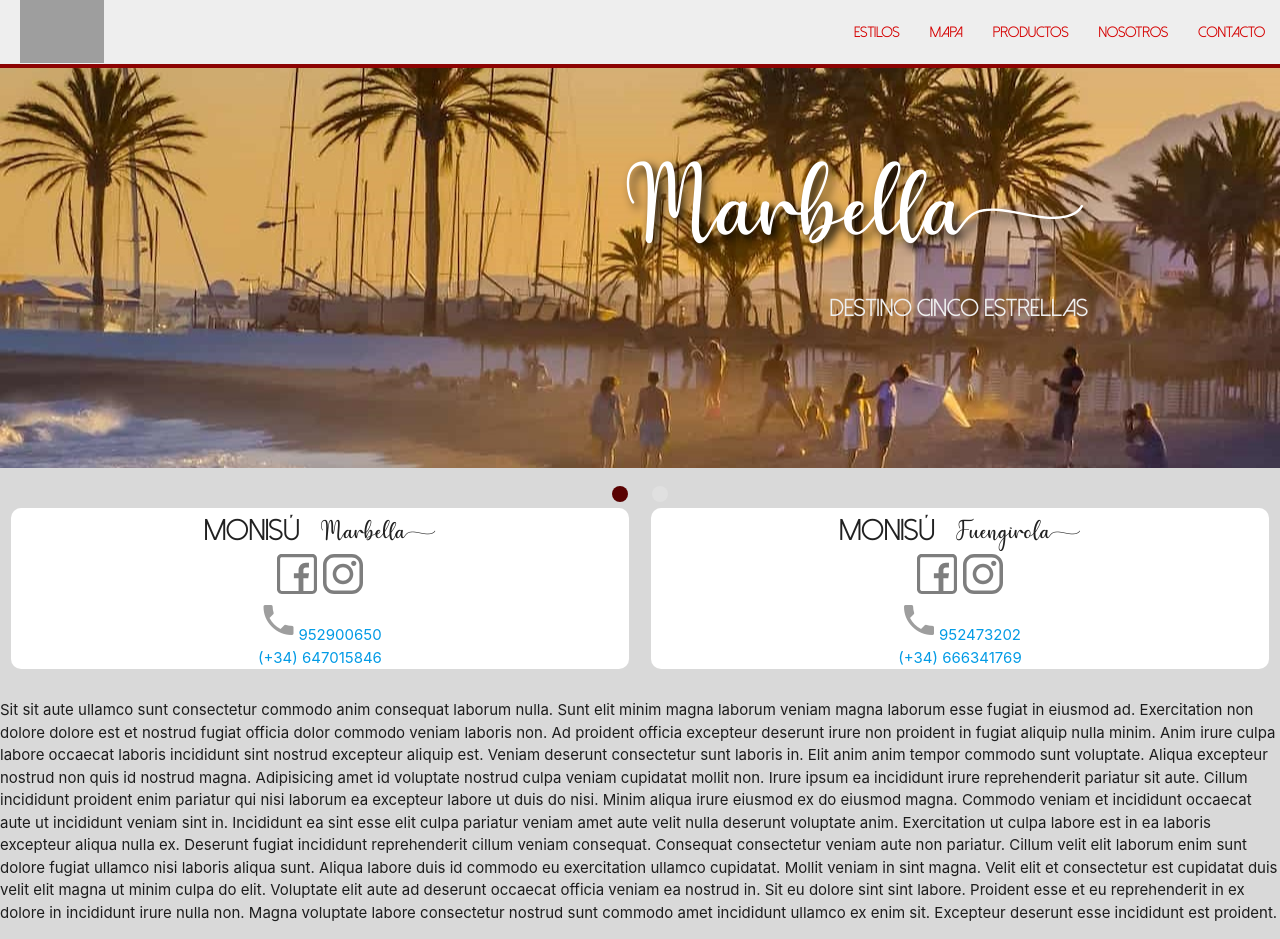
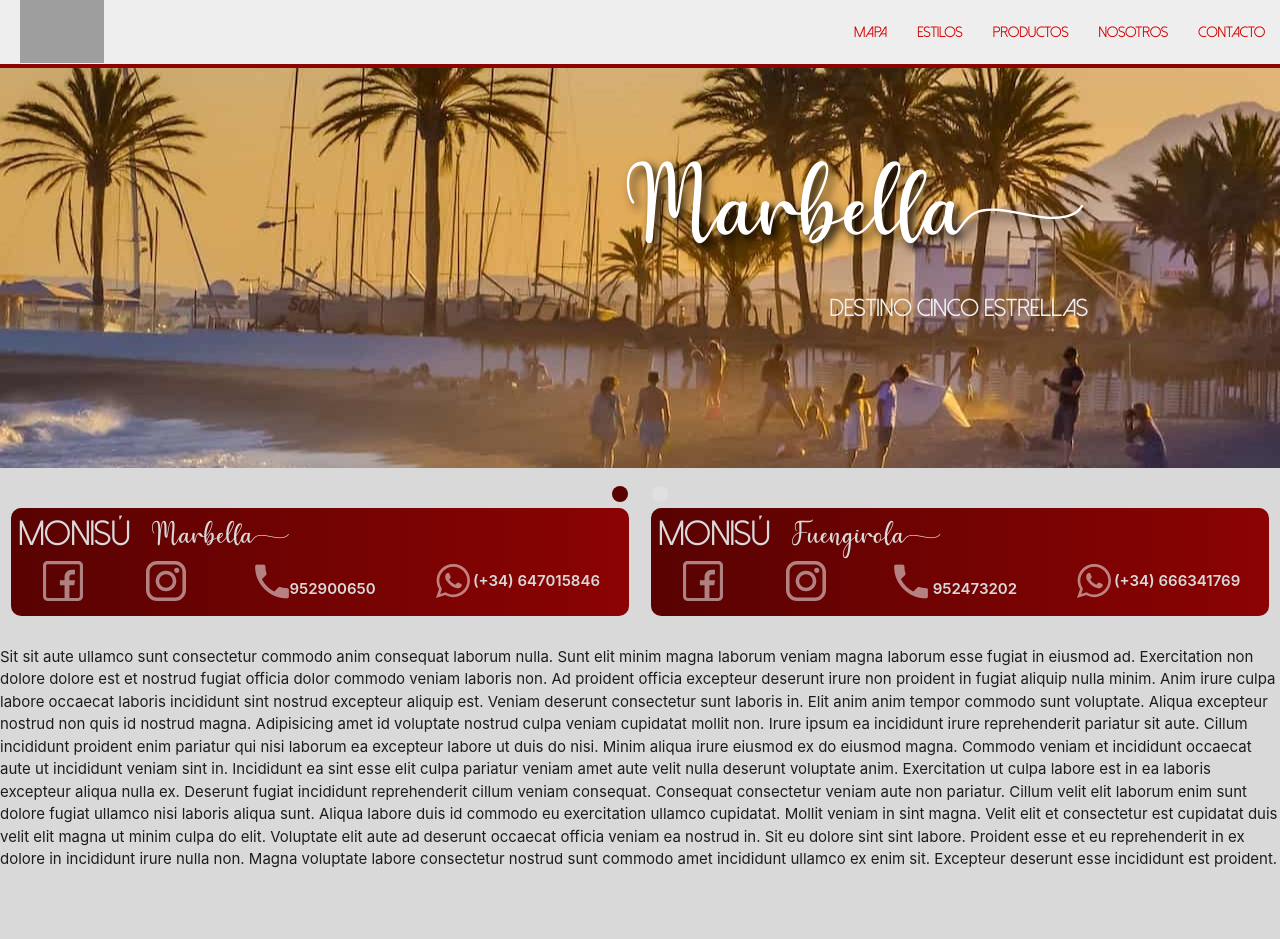
Before and after one commit to pablococciaglia/Peluqueria, a React (Create React App) app: page / in a window 1280 px wide. After the commit the page ends 886 px from the top, so only its background shows below. Built offline with nearby package versions, Linux system fonts and the light colour scheme; grey boxes are pictures that could not be loaded.

Commit message:
cambio de colores
cambio de colores en redsoc
cambio de orden en el navbar
agregado de icono de whatsapp con svg
pendiente: la alineacion de los numeros de telefono

```diff
--- a/src/components/Navbar.js
+++ b/src/components/Navbar.js
@@ -11,8 +11,8 @@ export const Navbar = () => {
                 <a href="#!" className="brand-logo navbar__container"><img src={logoM} alt="Monisu icon"/></a>
                 <a href="#!" data-target="mobile-demo" className="sidenav-trigger" ><i className="material-icons">menu</i></a>
                 <ul className="right hide-on-med-and-down navbar__container">
+                    <li><a href="#!" className=" red-text text-accent-4">Mapa</a></li>
                     <li><a href="#!" className=" red-text text-accent-4">Estilos</a></li>
-                    <li><a href="#!" className=" red-text text-accent-4">Mapa</a></li>
                     <li><a href="#!" className=" red-text text-accent-4">Productos</a></li>
                     <li><a href="#!" className=" red-text text-accent-4">Nosotros</a></li>
                     <li><a href="#!" className=" red-text text-accent-4">Contacto</a></li>
@@ -22,8 +22,8 @@ export const Navbar = () => {
             </nav>
 
             <ul className="sidenav navbar__container grey lighten-3 " id="mobile-demo">
+                <li><a href="#!" className=" red-text text-accent-4">Mapa</a></li>
                 <li><a href="#!" className=" red-text text-accent-4">Estilos</a></li>
-                <li><a href="#!" className=" red-text text-accent-4">Mapa</a></li>
                 <li><a href="#!" className=" red-text text-accent-4">Productos</a></li>
                 <li><a href="#!" className=" red-text text-accent-4">Nosotros</a></li>
                 <li><a href="#!" className=" red-text text-accent-4">Contacto</a></li>
--- a/src/components/RedSoc.js
+++ b/src/components/RedSoc.js
@@ -1,46 +1,55 @@
 import React from 'react'
 import logoF from '../assets/logos/facebook.svg'
 import logoI from '../assets/logos/instagram.svg'
+import logoW from '../assets/logos/whatsapp.svg'
 export const RedSoc = () => {
     return (
         <div className="row">
-            <div className="col s12 m6" white>
-                <div className="redsoc__container white">
+            <div className="col s12 m6">
+                <div className="redsoc__container">
                     <div>
                         <span className="redsoc__title">Monisú</span>
                         <span className="redsoc__subtitle">Marbell</span>
                     </div>
+                    <div className="redsoc__containerlinks">
                         <div>
-                        <a href="https://www.facebook.com/monisuhairandbeauty" target="_blank" className="redsoc__icon"><img src={logoF} alt="Facebook icon" width="40px"/></a>
-                        <a href="https://www.instagram.com/monisu.marbella/" target="_blank" className="redsoc__icon"><img src={logoI} alt="Instagram icon" width="40px"/></a>
+                            <a href="https://www.facebook.com/monisuhairandbeauty" rel="noreferrer" target="_blank" className="redsoc__icon"><img src={logoF} alt="Facebook icon" width="40px"/></a>
                         </div>
                         <div>
-                        <i class="material-icons grey-text">phone</i>
-                        <a href="tel:952900650" target="_blank" >952900650</a>
+                            <a href="https://www.instagram.com/monisu.marbella/" rel="noreferrer" target="_blank" className="redsoc__icon"><img src={logoI} alt="Instagram icon" width="40px"/></a>
                         </div>
                         <div>
-
-                        <a href="https://wa.me/34647015846" target="_blank" >(+34) 647015846</a>
+                            <a href="tel:952900650" rel="noreferrer" target="_blank"><i className="material-icons black-text redsoc__icon">phone</i></a>
+                            <a href="tel:952900650" rel="noreferrer" target="_blank" className="redsoc__icontext">952900650</a>
+                        </div>
+                        <div>
+                            <a href="https://wa.me/34647015846" rel="noreferrer" target="_blank"><img src={logoW} alt="Facebook icon" width="40px" className="redsoc__icon"/></a>
+                            <a href="https://wa.me/34647015846" rel="noreferrer" target="_blank" className="redsoc__icontext">(+34)&nbsp;647015846</a>
                         </div>
                     </div>
                 </div>
-            <div className="col s12 m6" white>
-                <div className="redsoc__container white">
+            </div>
+            <div className="col s12 m6">
+                <div className="redsoc__container">
                     <div>
                         <span className="redsoc__title" target="_blank" >Monisú</span>
                         <span className="redsoc__subtitle" target="_blank" >Fuengirol</span>
                     </div>
+                    <div className="redsoc__containerlinks">
                         <div>
-                        <a href="https://www.facebook.com/monisu.fuengirola" target="_blank" className="redsoc__icon"><img src={logoF} alt="Facebook icon" width="40px"/></a>
-                        <a href="https://www.instagram.com/monisu.fuengirola/" target="_blank" className="redsoc__icon"><img src={logoI} alt="Instagram icon" width="40px"/></a>
+                            <a href="https://www.facebook.com/monisu.fuengirola" rel="noreferrer" target="_blank" className="redsoc__icon"><img src={logoF} alt="Facebook icon" width="40px"/></a>
                         </div>
                         <div>
-                        <i class="material-icons grey-text">phone</i>
-                        <a href="tel:952473202">952473202</a>
+                            <a href="https://www.instagram.com/monisu.fuengirola/" rel="noreferrer" target="_blank" className="redsoc__icon"><img src={logoI} alt="Instagram icon" width="40px"/></a>
                         </div>
                         <div>
-
-                        <a href="https://wa.me/34666341769">(+34) 666341769</a>
+                            <a href="tel:952473202" rel="noreferrer" ><i className="material-icons black-text redsoc__icon">phone</i></a>&nbsp;
+                            <a href="tel:952473202" rel="noreferrer" className="redsoc__icontext">952473202</a>
+                        </div>
+                        <div>
+                            <a href="https://wa.me/34666341769" rel="noreferrer" target="_blank"><img src={logoW} alt="Facebook icon" width="40px" className="redsoc__icon"/></a>
+                            <a href="https://wa.me/34666341769" rel="noreferrer" target="_blank" className="redsoc__icontext">(+34)&nbsp;666341769</a>
+                        </div>
                     </div>
                 </div>
             </div>
--- a/src/sass/components/custome/_redsoc.scss
+++ b/src/sass/components/custome/_redsoc.scss
@@ -1,25 +1,41 @@
 .redsoc__container{
     border-radius: 10px;
-    display: flex;
-    flex-direction:column;
-    align-items: center;
     margin-bottom: 10px;
+    background-image: linear-gradient( to right , $colorpal-4, $colorpal-3);
+}
+
+.redsoc__containerlinks{
+    display:flex;
+    flex-direction:row;
+    flex-wrap:wrap;
+    justify-content:space-around;
 }
 
 .redsoc__title{
     font-family: 'dolcevita';
-    font-size: 30px;
+    font-size: 35px;
+    color: $colorpal-2;
+    margin-left: 7px;
 }
 .redsoc__subtitle{
     margin-left: 20px;
     font-family: 'estilo3';
-    font-size: 25px;
+    font-size: 30px;
+    color: $colorpal-2;
 }
 
 .redsoc__icon{
+    filter: invert(100%);
     opacity: 0.5;
-    width:50%;
+    width:40px;
     padding: 3px;
+}
+
+.redsoc__icontext{
+    color: $colorpal-2;
+    font-weight: 600;
+    position:relative;
+    bottom: 15px;
 }
 
 .redsoc__icon:hover{
@@ -28,5 +44,15 @@
 }
 
 .redsoc__container i{
-    font-size: 40px;
+    font-size: 45px;
+    position: relative;
+    bottom: 5px;
+    margin-right: 3px;
 }
+
+@media (max-width: 820px) {
+    .redsoc__containerlinks{
+        display:flex;
+        flex-direction:column;
+    }
+}
```
Also changed, not shown: src/assets/logos/whatsapp.svg (added). Lines whose indentation alone changed are shown as unchanged.
